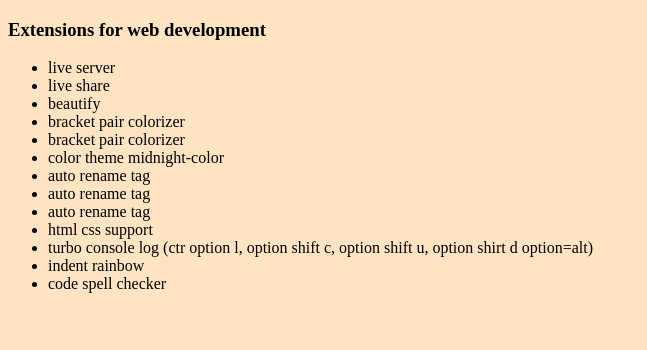
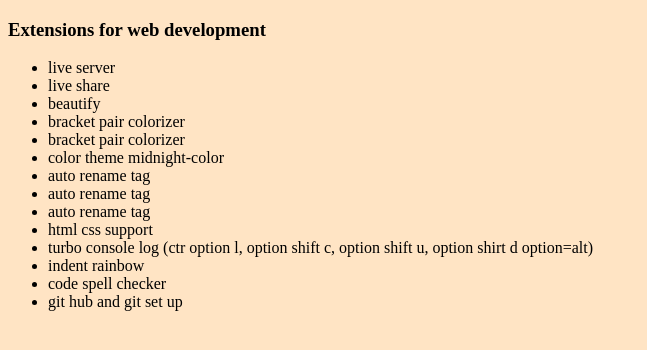
Before and after one commit to katerinaSo/webdebExtentionsVScode, a plain HTML site: page index.html in a window 1280 px wide. Shown: the whole page, without its empty margins (0-647 px from the left). Drawn offline with Linux system fonts and the light colour scheme.

Commit message:
vscode extentions

```diff
--- a/index.html
+++ b/index.html
@@ -24,6 +24,8 @@
         <li>turbo console log (ctr option l, option shift c, option shift u, option shirt d option=alt)</li>
         <li>indent rainbow</li>
         <li>code spell checker</li>
+        <li>git hub and git set up</li>
+
 
     </ul>
 
```
